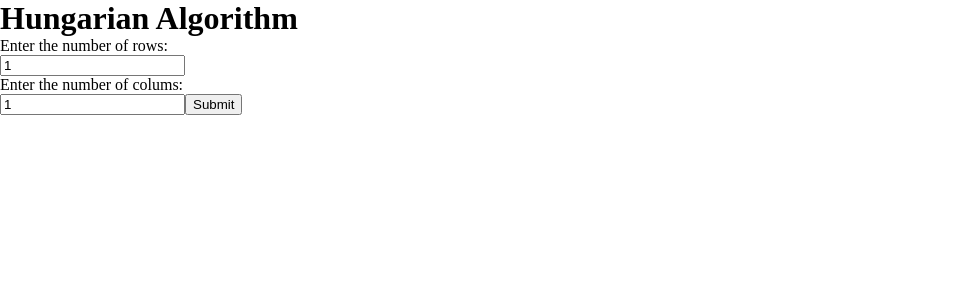
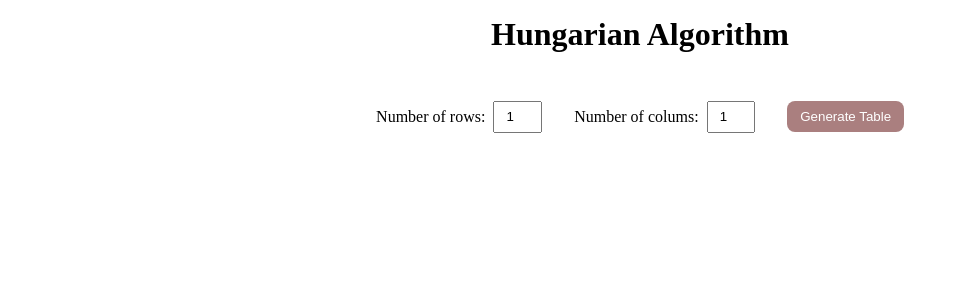
Before and after one commit to Quarcoo-arc/hungarian_algorithm, a React (Vite) app in the folder frontend/: page / in a window 1280 px wide. Shown: the top 300 px of the page, without its empty margins (0-967 px from the left). Built offline with nearby package versions, Linux system fonts and the light colour scheme.

Commit message:
Styled components added

```diff
--- a/frontend/src/App.jsx
+++ b/frontend/src/App.jsx
@@ -1,6 +1,15 @@
 import { useState } from "react";
 import "./App.css";
-import { Tile, TileDeck } from "./components";
+import { Table, TileDeck, Button } from "./components";
+import {
+  Form,
+  Heading,
+  InputField,
+  InputWrapper,
+  ResultContainer,
+  SectionWrapper,
+  Title,
+} from "./App.styled";
 
 function App() {
   const [numRows, setNumRows] = useState(1);
@@ -94,14 +103,14 @@ function App() {
     console.log(results);
   };
 
-  console.log(result.column_reduction);
-
   return (
     <div>
-      <h1>Hungarian Algorithm</h1>
-      <form onSubmit={generateMatrix}>
-        <p>Enter the number of rows:</p>
-        <input
+      <Title>Hungarian Algorithm</Title>
+      <Form onSubmit={generateMatrix}>
+        <span>
+          <label htmlFor="num_rows">Number of rows:</label>
+          <InputField
+            short
             type="number"
             name="num_rows"
             id="num_rows"
@@ -109,8 +118,11 @@ function App() {
             min={1}
             onChange={(e) => setNumRows(+e.target.value)}
           />
-        <p>Enter the number of colums:</p>
-        <input
+        </span>
+        <span>
+          <label htmlFor="num_cols">Number of colums:</label>
+          <InputField
+            short
             type="number"
             name="num_cols"
             id="num_cols"
@@ -118,51 +130,50 @@ function App() {
             min={1}
             onChange={(e) => setNumCols(+e.target.value)}
           />
-        <button type="submit">Submit</button>
-      </form>
+        </span>
+        <Button type="submit">Generate Table</Button>
+      </Form>
       <div>
         {matrices && matrices.length ? (
-          <form onSubmit={solveProblem}>
+          <Form column onSubmit={solveProblem}>
+            <Heading>Cost Table for Assignment</Heading>
+            <InputWrapper>
               {matrices.map((row, idx) => (
                 <div key={idx}>{row.map((col) => col)}</div>
               ))}
+            </InputWrapper>
 
-            <button type="submit">Solve Problem</button>
-          </form>
+            <Button type="submit">Solve Problem</Button>
+          </Form>
         ) : null}
       </div>
       {Object.keys(result).length ? (
         <>
+          <ResultContainer>
+            <span>
               <h4>Column Reductions</h4>
               <TileDeck matrix={result.column_reduction} />
+            </span>
+            <span>
               <h4>Row Reductions</h4>
               <TileDeck matrix={result.row_reduction} />
+            </span>
             {result.iterations.map((it, idx) => (
-            <>
+              <span>
                 <h4>Iteration {idx + 1}</h4>
                 <TileDeck
                   matrix={it.initial_matrix}
                   crossedCols={new Set(it.covered_columns)}
                   crossedRows={new Set(it.covered_rows)}
                 />
-            </>
+              </span>
             ))}
-          <h4>Optimal Assignment</h4>
-          <table>
-            <thead>
-              <td>Operator</td>
-              <td>Operation</td>
-              <td>Cost</td>
-            </thead>
-            {result.results.map((row) => (
-              <tr>
-                <td>{row[0]}</td>
-                <td>{row[1]}</td>
-                <td>{actualMatrix[row[0]][row[1]]}</td>
-              </tr>
-            ))}
-          </table>
+          </ResultContainer>
+          <SectionWrapper>
+            <Heading>Optimal Assignment</Heading>
+            <Table actualMatrix={actualMatrix} results={result.results} />
             <p>Total Cost: {result.total_cost}</p>
+          </SectionWrapper>
         </>
       ) : null}
     </div>
--- /dev/null
+++ b/frontend/src/App.styled.js
@@ -0,0 +1,81 @@
+import styled from "styled-components";
+
+const Title = styled.h1`
+  margin: 1rem auto 3rem;
+  text-align: center;
+`;
+
+const Form = styled.form`
+  margin: 1rem auto 4rem;
+  display: flex;
+  flex-direction: ${(props) => (props.column ? "column" : "row")};
+  gap: 1.5rem 2rem;
+  align-items: center;
+  justify-content: center;
+  flex-wrap: wrap;
+  span {
+    display: flex;
+    flex-direction: row;
+    gap: 0.5rem;
+    align-items: center;
+    @media screen and (max-width: 425px) {
+      flex-direction: column;
+    }
+  }
+`;
+
+const InputWrapper = styled.div`
+  display: flex;
+  flex-direction: column;
+`;
+
+const InputField = styled.input`
+  padding: 0.4rem;
+  text-align: center;
+  ${(props) =>
+    props.short
+      ? {
+          width: "2rem",
+        }
+      : {
+          width: "7rem",
+        }}
+`;
+
+const Heading = styled.h3`
+  text-align: center;
+`;
+
+const ResultContainer = styled.div`
+  display: flex;
+  flex-direction: row;
+  gap: 2rem;
+  flex-wrap: wrap;
+  justify-content: center;
+  align-items: center;
+
+  span {
+    display: flex;
+    flex-direction: column;
+    gap: 1rem;
+    align-items: center;
+  }
+`;
+
+const SectionWrapper = styled.div`
+  display: flex;
+  flex-direction: column;
+  gap: 1rem;
+  margin: 4rem 0 3rem;
+  align-items: center;
+`;
+
+export {
+  Title,
+  Form,
+  InputField,
+  InputWrapper,
+  Heading,
+  ResultContainer,
+  SectionWrapper,
+};
--- /dev/null
+++ b/frontend/src/components/Button/Button.jsx
@@ -0,0 +1,8 @@
+import React from "react";
+import { Btn } from "./Button.styled";
+
+const Button = ({ children }) => {
+  return <Btn>{children}</Btn>;
+};
+
+export default Button;
--- /dev/null
+++ b/frontend/src/components/Button/Button.styled.js
@@ -0,0 +1,15 @@
+import styled from "styled-components";
+
+const Btn = styled.button`
+  background-color: rgb(170, 127, 127);
+  color: white;
+  padding: 0.5rem 0.8rem;
+  border: none;
+  border-radius: 0.5rem;
+  cursor: pointer;
+  :hover {
+    background-color: rgb(133 127 170);
+  }
+`;
+
+export { Btn };
--- /dev/null
+++ b/frontend/src/components/Table/Table.jsx
@@ -0,0 +1,23 @@
+import React from "react";
+import { TableEl } from "./Table.styled";
+
+const Table = ({ results, actualMatrix }) => {
+  return (
+    <TableEl>
+      <tr>
+        <th>Operator</th>
+        <th>Operation</th>
+        <th>Cost</th>
+      </tr>
+      {results.map((row, idx) => (
+        <tr key={idx}>
+          <td>{row[0]}</td>
+          <td>{row[1]}</td>
+          <td>{actualMatrix[row[0]][row[1]]}</td>
+        </tr>
+      ))}
+    </TableEl>
+  );
+};
+
+export default Table;
--- /dev/null
+++ b/frontend/src/components/Table/Table.styled.js
@@ -0,0 +1,18 @@
+import styled from "styled-components";
+
+const TableEl = styled.table`
+  border-collapse: collapse;
+
+  td,
+  th {
+    border: 1px solid #dddddd;
+    text-align: left;
+    padding: 8px;
+  }
+
+  tr:nth-child(even) {
+    background-color: #dddddd;
+  }
+`;
+
+export { TableEl };
--- a/frontend/src/components/index.js
+++ b/frontend/src/components/index.js
@@ -1,4 +1,5 @@
-import Tile from "./Tile/Tile";
 import TileDeck from "./TileDeck/TileDeck";
+import Table from "./Table/Table";
+import Button from "./Button/Button";
 
-export { Tile, TileDeck };
+export { TileDeck, Table, Button };
```
Lines whose indentation alone changed are shown as unchanged.
